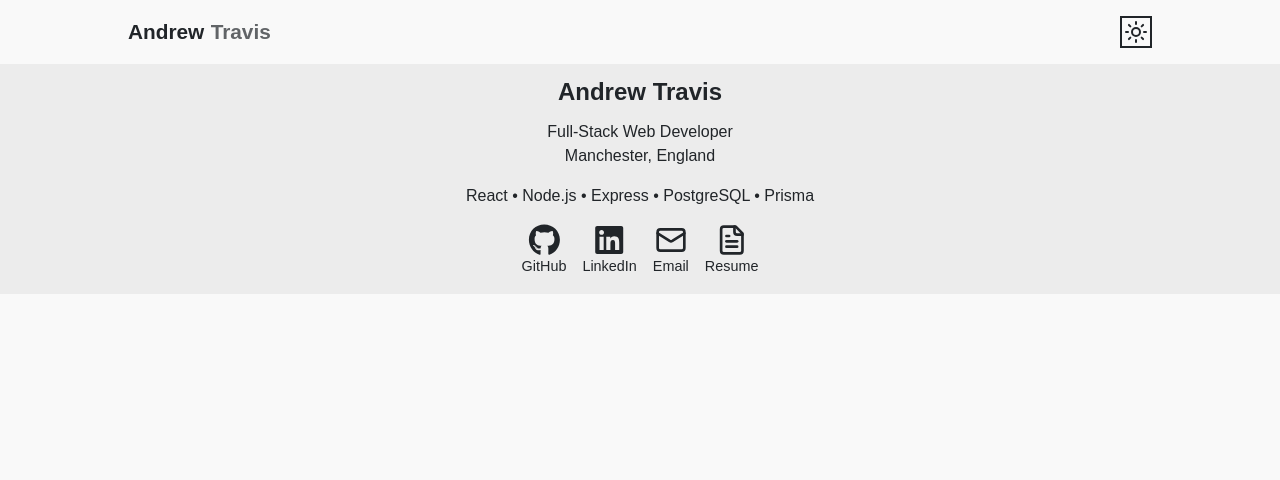
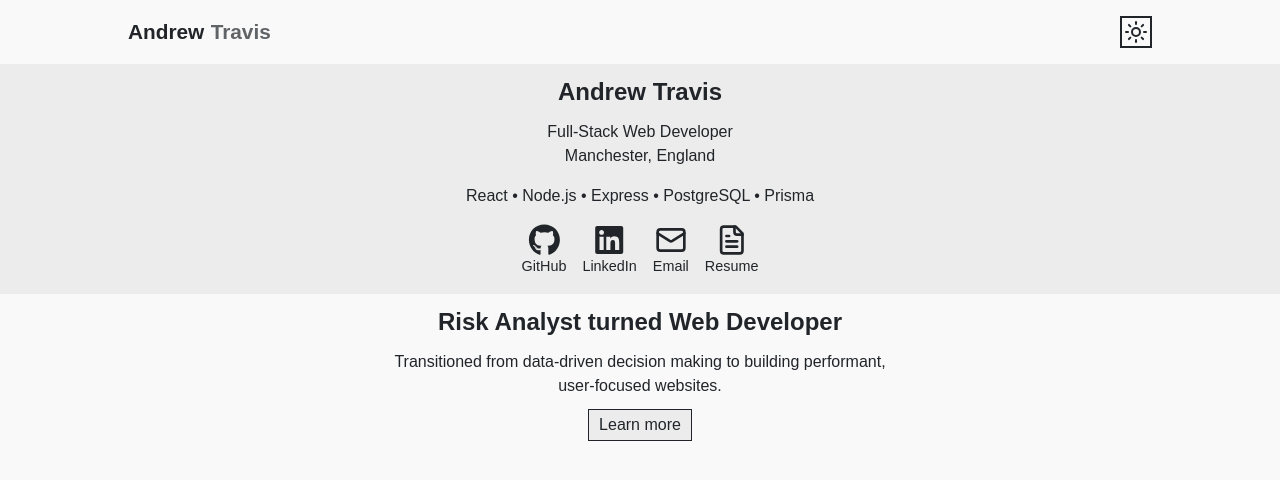
Before and after one commit to AndrewAttemptsCode/portfolio-client, a React (Vite) app: page / in a window 1280 px wide. Shown: the top 480 px of the page. Built offline with nearby package versions, Linux system fonts and the light colour scheme.

Commit message:
feat: add about me call to action component to homepage

```diff
--- a/src/pages/HomePage.jsx
+++ b/src/pages/HomePage.jsx
@@ -1,9 +1,11 @@
+import AboutCTA from "../components/AboutCTA";
 import HeroSection from "../components/HeroSection"
 
 const HomePage = () => {
   return (
     <>
       <HeroSection />
+      <AboutCTA />
     </>
   );
 };
```
